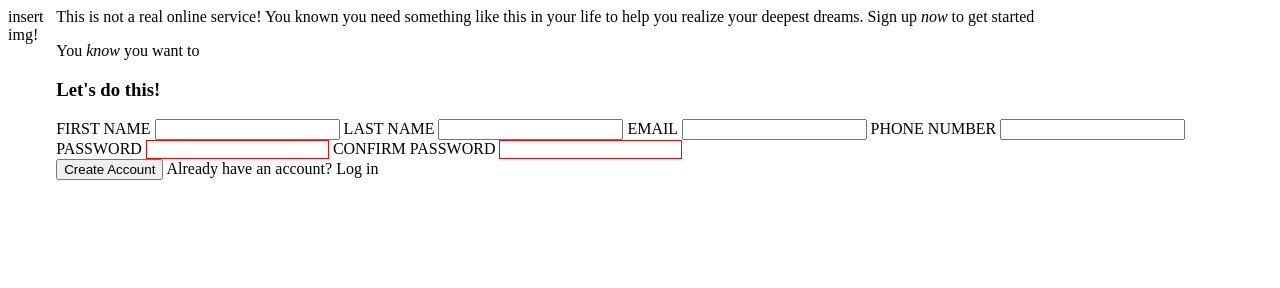
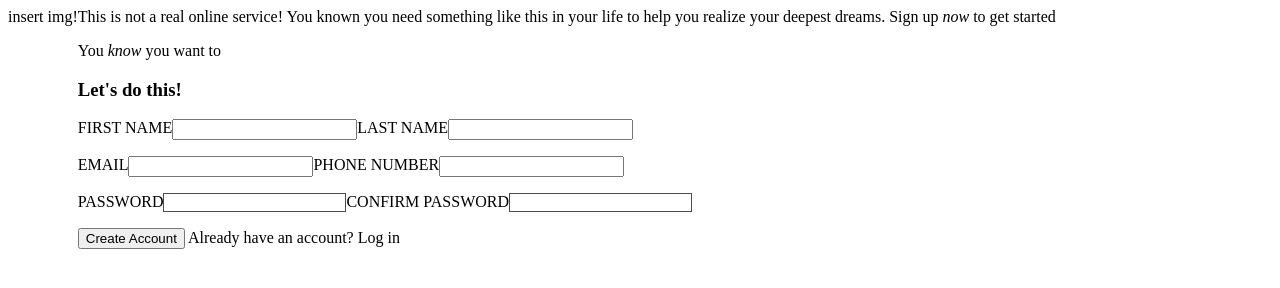
Before and after one commit to dorjeezzz/sign-up-form, a plain HTML site: page index.html in a window 1280 px wide. Drawn offline with Linux system fonts and the light colour scheme.

Commit message:
Divided form inputs into sections

```diff
--- a/index.html
+++ b/index.html
@@ -22,20 +22,32 @@
             <p>You <span class="italic">know</span> you want to</p>
         </div>
         <div class="mid">
-            <form>
+            <form action="somewhere" method="post">
                 <h3>Let's do this!</h3>
+                <section>
+                    <div class="sect">
                         <label for="fname">FIRST NAME</label>
                         <input type="text" id="fname" name="first_name">
                         <label for="lname">LAST NAME</label>
-                <input type="text" id="lname" name="last_name">
+                        <input type="text" id="lname" name="last_name" value="">
+                    </div>
+                </section>
+                <section>
+                    <div class="sect">
                         <label for="email">EMAIL</label>
-                <input type="email" id="email" name="user_email">
+                        <input type="email" id="email" name="user_email" value="">
                         <label for="phonenum">PHONE NUMBER</label>
                         <input type="text" id="phonenum" name="user_number" pattern="(\d{10})?">
+                    </div>
+                </section>
+                <section>
+                    <div class="sect">
                         <label for="password">PASSWORD</label>
                         <input type="password" id="password" name="user_pass" required>
                         <label for="confirm_password">CONFIRM PASSWORD</label>
                         <input type="password" id="confirm_password" name="user_pass2" required>
+                    </div>
+                </section>
             </form>
         </div>
         <div class="bot">
--- a/styles.css
+++ b/styles.css
@@ -4,6 +4,17 @@ body{
 
 .italic{
     font-style: italic;
+}
+
+.sect{
+    display: flex;
+    margin-bottom: 1rem;
+}
+
+
+
+input, label{
+    display: block;
 }
 
 input:focus{
```
Lines whose indentation alone changed are shown as unchanged.
